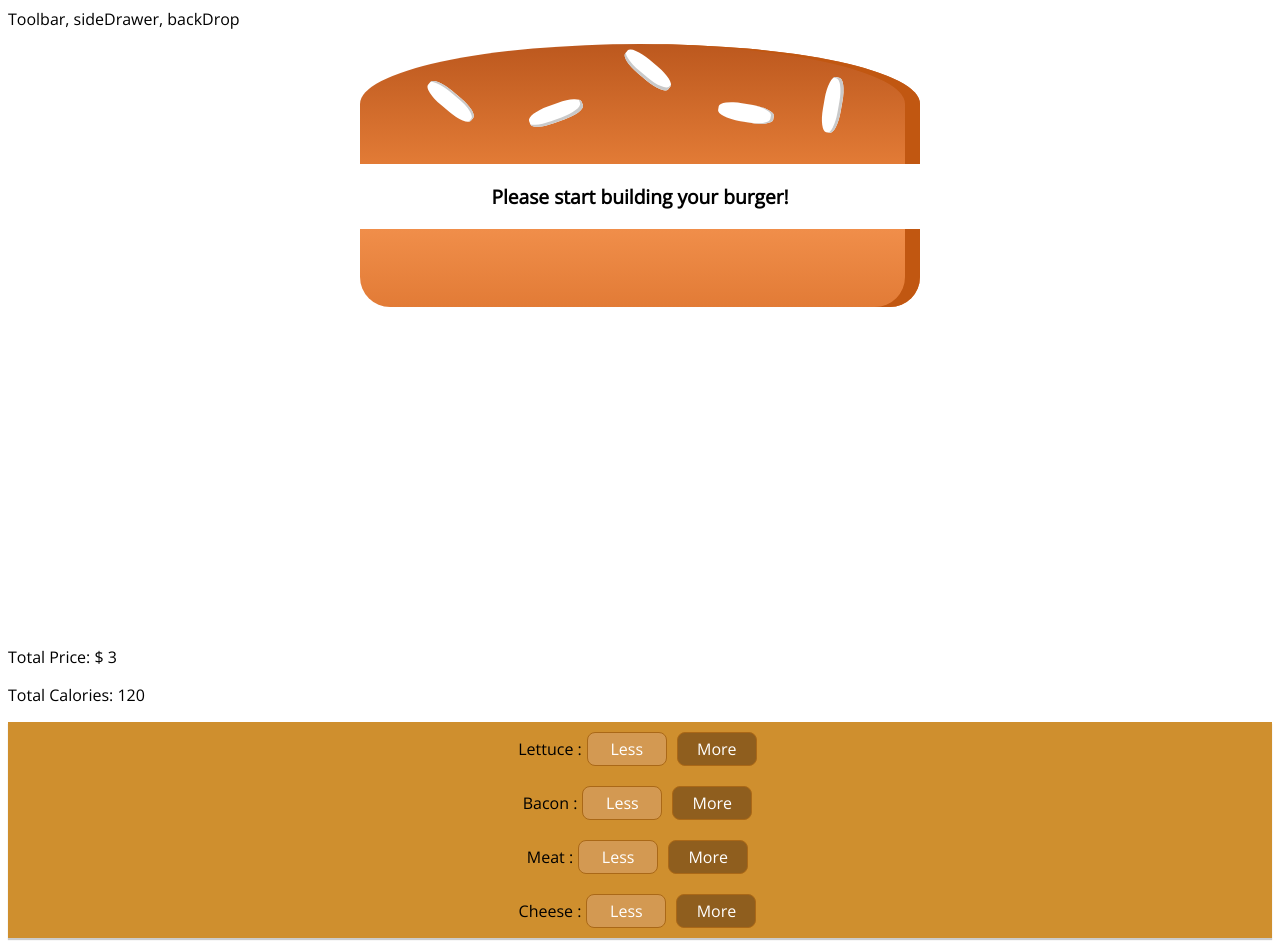
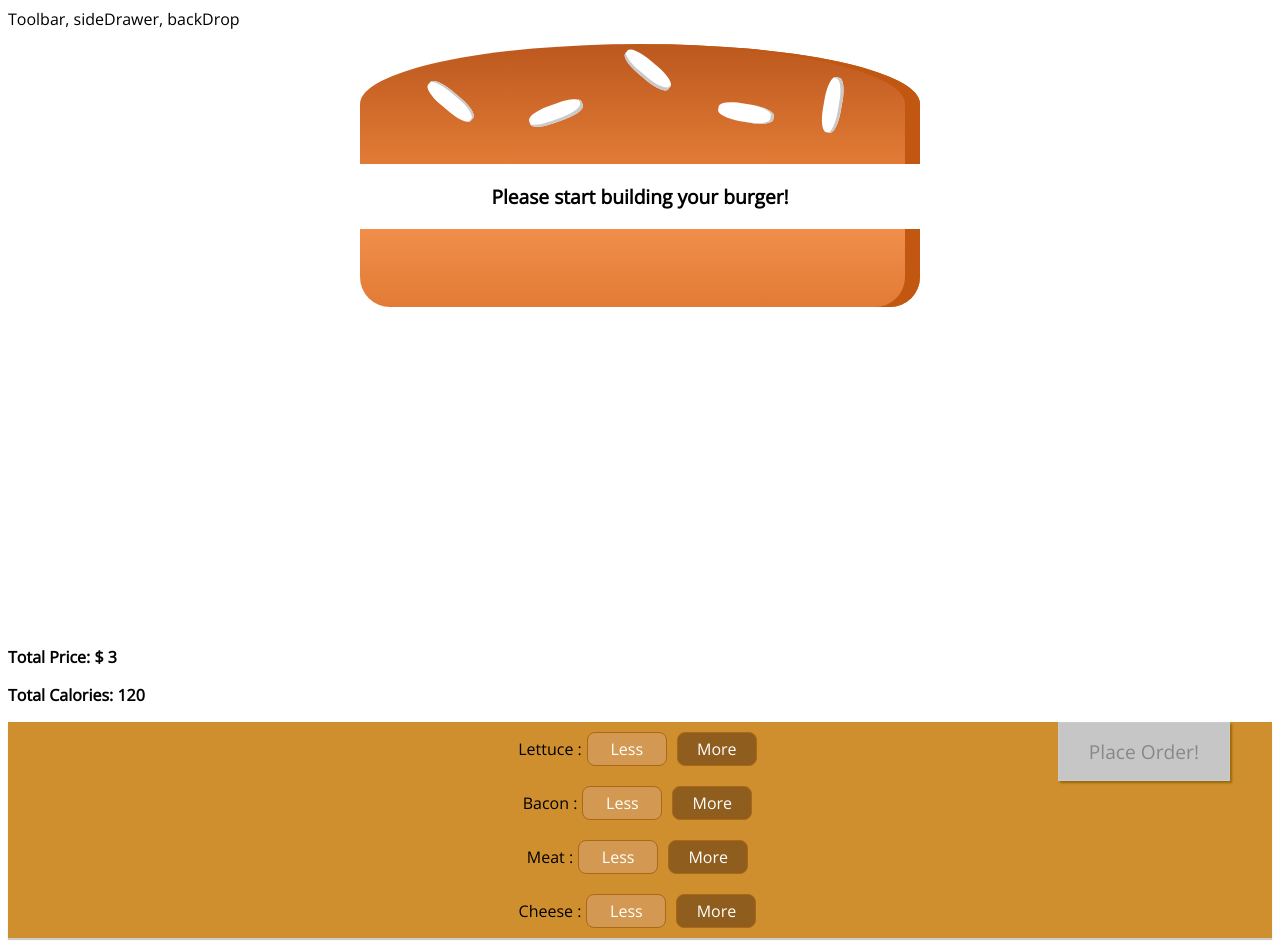
Before and after one commit to ashleynicole472/HamburgerApp, a React app in the folder burger-app/: page / in a window 1280 px wide. Built offline with nearby package versions, Linux system fonts and the light colour scheme.

Commit message:
Added order button, created function for disabling order button if nothing is added to burger

```diff
--- a/burger-app/src/Components/Burger/BuildControls/BuildControls.css
+++ b/burger-app/src/Components/Burger/BuildControls/BuildControls.css
@@ -1,10 +1,47 @@
-.buildControls {
-  width: auto;
-  background-color: #CF8F2E;
-  display: flex;
-  align-items: center;
-  box-shadow: 0 2px 1px #CCC;
-  margin: inherit;
-  padding: 10px 0;
+p {
+  font-family: inherit;
+  font-weight: bold;
 
 }
+.OrderButton {
+    position: absolute;
+    right: 50px;
+    background-color: #DAD735;
+    outline: none;
+    cursor: pointer;
+    border: 1px solid #966909;
+    color: #966909;
+    font-family: inherit;
+    font-size: 1.2em;
+    padding: 15px 30px;
+    box-shadow: 2px 2px 2px #966909;
+}
+
+.OrderButton:hover, .OrderButton:active {
+    background-color: #A0DB41;
+    border: 1px solid #966909;
+    color: #966909;
+}
+
+.OrderButton:disabled {
+    background-color: #C7C6C6;
+    cursor: not-allowed;
+    border: 1px solid #ccc;
+    color: #888888;
+}
+
+.OrderButton:not(:disabled) {
+    animation: enable 0.3s linear;
+}
+
+@keyframes enable {
+    0% {
+        transform: scale(1);
+    }
+    60% {
+        transform: scale(1.1);
+    }
+    100% {
+        transform: scale(1);
+    }
+}
--- a/burger-app/src/Components/Burger/BuildControls/BuildControls.js
+++ b/burger-app/src/Components/Burger/BuildControls/BuildControls.js
@@ -12,8 +12,10 @@
 
 const buildControls = (props) => (
     <div className={classes.BuildControls}>
-    <p>Total Price: $ {props.price.toFixed()}</p>
+    <p className={classes.p}>Total Price: $ {props.price.toFixed()}</p>
     <p>Total Calories: {props.calories}</p>
+    <button className={classes.OrderButton}
+      disabled={!props.puchasable}>Place Order!</button>
       {controls.map(ctrl => (
       <BuildControl
         key={ctrl.label}
@@ -22,6 +24,7 @@
         added={() => props.ingredientAdded(ctrl.type)}
         removed={()=> props.ingredientRemoved(ctrl.type)} />
       ))}
+
     </div>
 );
 
--- a/burger-app/src/Containers/BurgerBuilder/BurgerBuilder.js
+++ b/burger-app/src/Containers/BurgerBuilder/BurgerBuilder.js
@@ -29,7 +29,21 @@
       },
       totalPrice: 3,
       totalCal: 120,
+      puchasable: false
     }
+  }
+
+  updatePurchaseStae = () => {
+    const ingredients = {
+      ...this.state.ingredients
+    };
+    const sum = Object.key(ingredients)
+      .map(igKey =>{
+        return ingredients[igKey];
+      }).reduce((sum, el) => {
+        return sum + el;
+      },0);
+      this.setState({puchasable: sum < 0})
   }
 
   addIngredientHandler = (type) => {
@@ -94,6 +108,7 @@
           ingredientRemoved={this.removeIngredientHandler}
           price={this.state.totalPrice}
           calories={this.state.totalCal}
+          puchasable={this.state.puchasable}
           />
       </Aux>
     );
```
